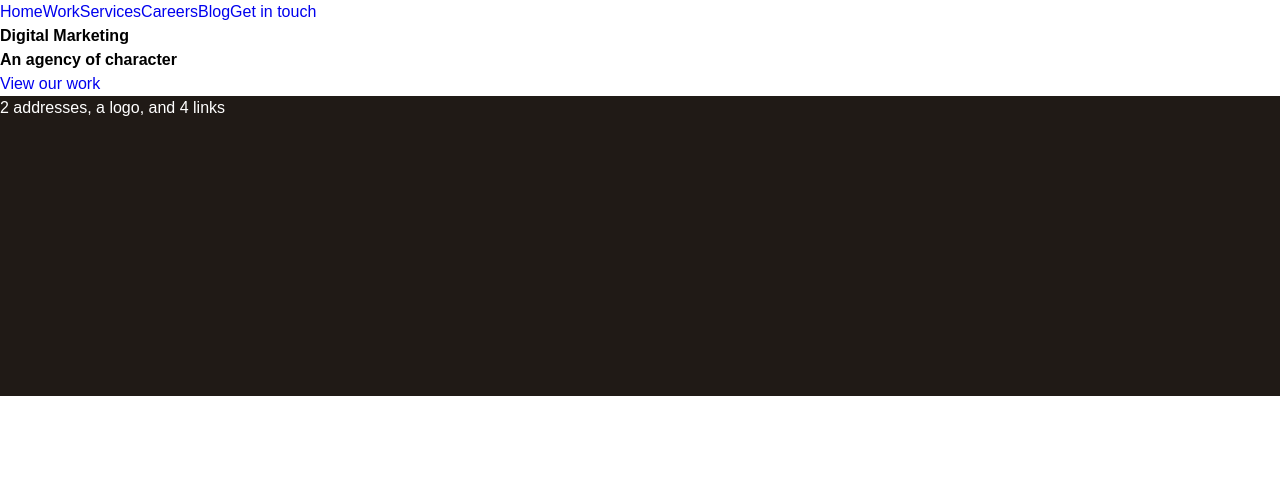
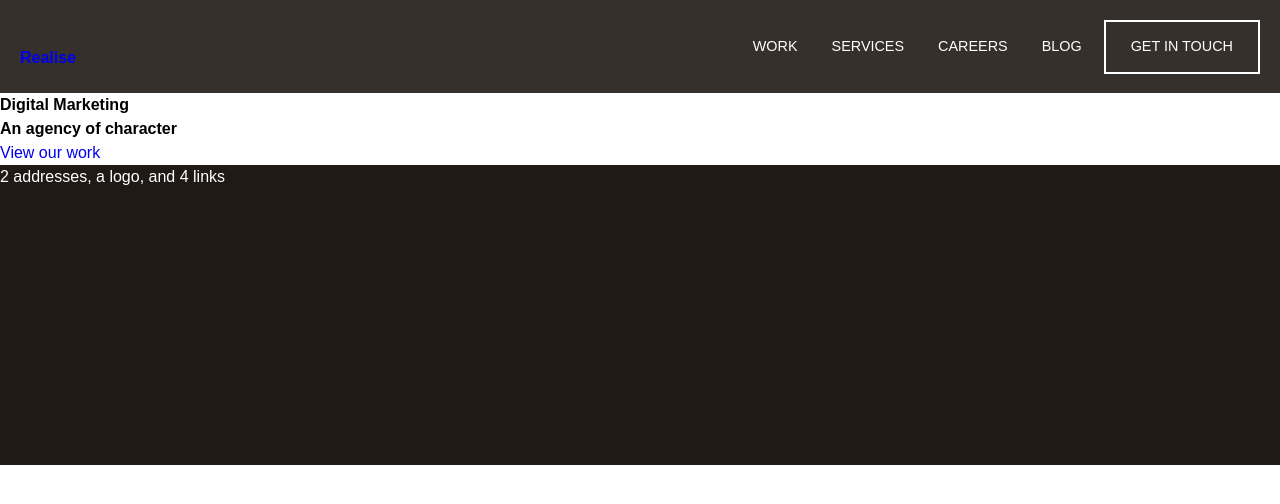
Before and after one commit to craighamnett/craighamnett.github.io, a Jekyll site: the page built from index.md, in a window 1280 px wide. Shown: the top 504 px of the page. Built offline with Jekyll 4.4.1, drawn with Linux system fonts in a browser that asks for light colours; Markdown is read by kramdown in place of the engine named in the settings.

Commit message:
nav stuff

```diff
--- a/_config.yml
+++ b/_config.yml
@@ -24,10 +24,6 @@ sass:
 
 
 navigation:
--   text: Home
-    title: Go back home
-    url: /
-    class: nav-home
 -   text: Work
     title: See our work
     url: /
--- a/_includes/navigation.html
+++ b/_includes/navigation.html
@@ -1,5 +1,6 @@
     <header>
             <nav>{% assign url = page.url | split:'/' | first %}
+                <h2 class="logo"><a href="{{ site.url }}">Realise</a></h2>
                 <ul>{% for link in site.navigation %}{% assign state = '' %}{% if page.url == link.url %}{% assign state = ' active' %}{% endif %}
                     <li><a href="{{ site.url }}{{ link.url }}" title="{{ link.title }}" class="{{ link.class }}{{ state }}">{{ link.text }}</a></li>{% endfor %}
                 </ul>
--- a/_sass/navigation.scss
+++ b/_sass/navigation.scss
@@ -6,11 +6,40 @@ It becomes a fixed header at a certain point.
 */
 
 header {
+	position: relative;
 	nav {
+		overflow: auto;
+		background-color: rgba(32,26,22,.9);
+		padding: 0 20px;
+		.logo {
+			float: left;
+			width: 150px;
+			height: 28px;
+			padding: 46px 0;
+		}
 		ul {
 			overflow: auto;
+			float: right;
 			li {
 				float: left;
+				a {
+					float: left;
+					padding: 14px 10px;
+					margin: 20px 0 19px 10px;
+					border: 2px solid transparent;
+					font-size: 0.9rem;
+					text-transform: uppercase;
+					&.nav-contact {
+						border-color: #fff;
+						padding: 14px 25px;
+					}
+					&:link, &:visited {
+						color: #fff;
+					}
+					&:hover, &:active {
+
+					}
+				}
 			}
 		}
 	}
```
Also changed, not shown: 7 other files.
